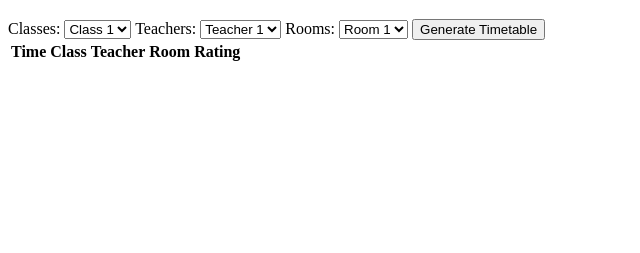
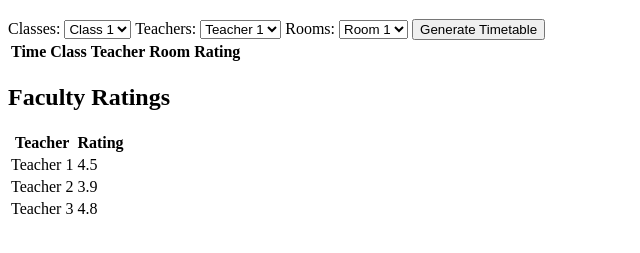
Before and after one commit to Surya152002/AI, a plain HTML site: page index.html in a window 1280 px wide. Shown: the part 61-314 px from the top of the page, without its empty margins (0-640 px from the left). Drawn offline with Linux system fonts and the light colour scheme.

Commit message:
Update index.html

```diff
--- a/index.html
+++ b/index.html
@@ -40,6 +40,29 @@
 			<!-- Timetable rows will be generated dynamically using JavaScript -->
 		</tbody>
 	</table>
+	<h2>Faculty Ratings</h2>
+	<table id="faculty-ratings">
+		<thead>
+			<tr>
+				<th>Teacher</th>
+				<th>Rating</th>
+			</tr>
+		</thead>
+		<tbody>
+			<tr>
+				<td>Teacher 1</td>
+				<td>4.5</td>
+			</tr>
+			<tr>
+				<td>Teacher 2</td>
+				<td>3.9</td>
+			</tr>
+			<tr>
+				<td>Teacher 3</td>
+				<td>4.8</td>
+			</tr>
+		</tbody>
+	</table>
 	<script src="timetable.js"></script>
 </body>
 </html>
```
